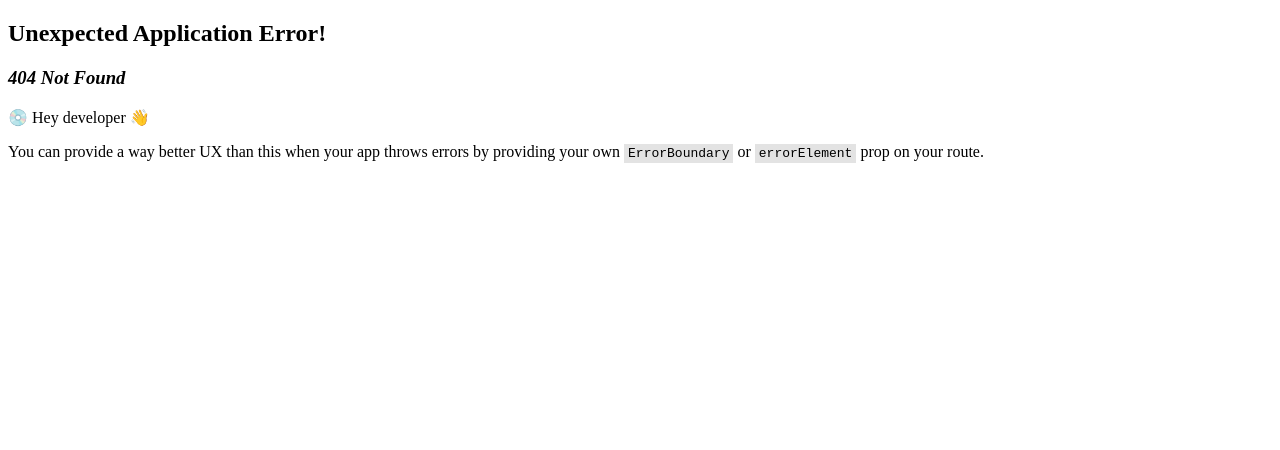
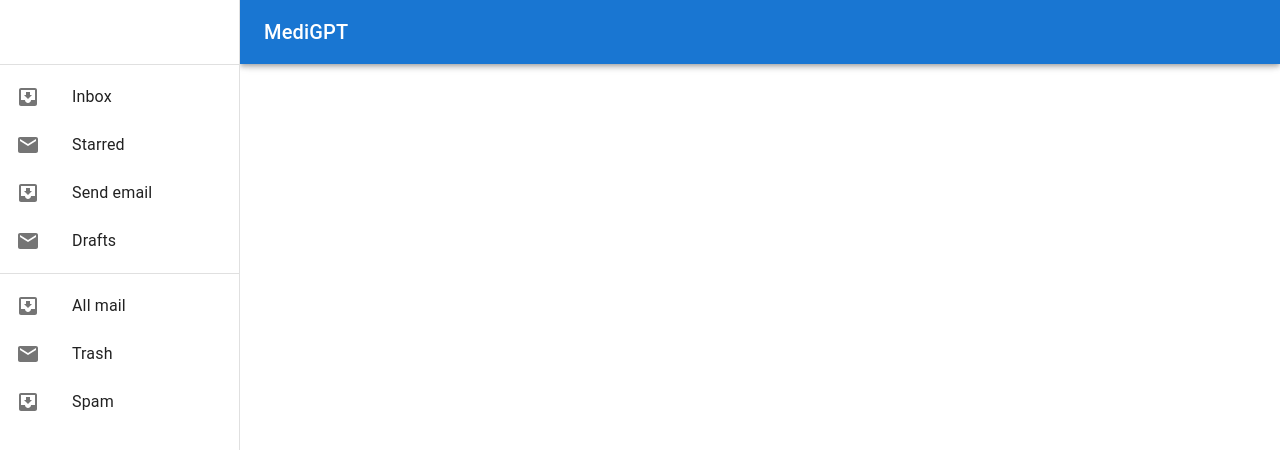
Before and after one commit to ArpDark/Medigpt, a React (Vite) app: page /header in a window 1280 px wide. Before the commit this address had no page. Shown: the top 450 px of the page. Built offline with nearby package versions, Linux system fonts and the light colour scheme; a web font is replaced by a local one.

Commit message:
Header commited

```diff
--- a/package.json
+++ b/package.json
@@ -13,6 +13,7 @@
     "@emotion/react": "^11.11.4",
     "@emotion/styled": "^11.11.0",
     "@fontsource/roboto": "^5.0.8",
+    "@mui/icons-material": "^5.15.11",
     "@mui/material": "^5.15.11",
     "@mui/styled-engine-sc": "^6.0.0-alpha.17",
     "react": "^18.2.0",
--- a/src/App.jsx
+++ b/src/App.jsx
@@ -10,6 +10,7 @@
     <Route path='/' element={<Landing/>}/>
     <Route path='/signup' element={<SignUp/>}/>
     <Route path='/signin' element={<Signin/>}/>
+    <Route path='/header' element={<Header/>}/>
     </Route>
   )
 )
--- a/src/components/Header/Header.jsx
+++ b/src/components/Header/Header.jsx
@@ -1,18 +1,199 @@
 import React from "react";
-export default function Header(){
-  return(
-    <div className="flex justify-between px-6 py-5 bg-zinc-500 text-white sticky items-center">
-      <div className="Logo">
-         Logo
-      </div>
-      <div className="font-titlefamily">
-        <h3>
+// export default function Header(){
+//   return(
+//     <div className="flex justify-between px-6 py-5 bg-zinc-500 text-white sticky items-center">
+//       <div className="Logo">
+//          Logo
+//       </div>
+//       <div className="font-titlefamily">
+//         <h3>
+//             MediGPT
+//         </h3>
+//       </div>
+//       <div>
+//         <button className="rounded-md bg-red-400 px-2 py-1">Logout</button>
+//       </div>
+//     </div>
+
+//   )
+// }
+// import * as React from 'react';
+import PropTypes from 'prop-types';
+import AppBar from '@mui/material/AppBar';
+import Box from '@mui/material/Box';
+import CssBaseline from '@mui/material/CssBaseline';
+import Divider from '@mui/material/Divider';
+import Drawer from '@mui/material/Drawer';
+import IconButton from '@mui/material/IconButton';
+import InboxIcon from '@mui/icons-material/MoveToInbox';
+import List from '@mui/material/List';
+import ListItem from '@mui/material/ListItem';
+import ListItemButton from '@mui/material/ListItemButton';
+import ListItemIcon from '@mui/material/ListItemIcon';
+import ListItemText from '@mui/material/ListItemText';
+import MailIcon from '@mui/icons-material/Mail';
+import MenuIcon from '@mui/icons-material/Menu';
+import Toolbar from '@mui/material/Toolbar';
+import Typography from '@mui/material/Typography';
+
+const drawerWidth = 240;
+
+function Header(props) {
+  const { window } = props;
+  const [mobileOpen, setMobileOpen] = React.useState(false);
+  const [isClosing, setIsClosing] = React.useState(false);
+
+  const handleDrawerClose = () => {
+    setIsClosing(true);
+    setMobileOpen(false);
+  };
+
+  const handleDrawerTransitionEnd = () => {
+    setIsClosing(false);
+  };
+
+  const handleDrawerToggle = () => {
+    if (!isClosing) {
+      setMobileOpen(!mobileOpen);
+    }
+  };
+
+  const drawer = (
+    <div>
+      <Toolbar />
+      <Divider />
+      <List>
+        {['Inbox', 'Starred', 'Send email', 'Drafts'].map((text, index) => (
+          <ListItem key={text} disablePadding>
+            <ListItemButton>
+              <ListItemIcon>
+                {index % 2 === 0 ? <InboxIcon /> : <MailIcon />}
+              </ListItemIcon>
+              <ListItemText primary={text} />
+            </ListItemButton>
+          </ListItem>
+        ))}
+      </List>
+      <Divider />
+      <List>
+        {['All mail', 'Trash', 'Spam'].map((text, index) => (
+          <ListItem key={text} disablePadding>
+            <ListItemButton>
+              <ListItemIcon>
+                {index % 2 === 0 ? <InboxIcon /> : <MailIcon />}
+              </ListItemIcon>
+              <ListItemText primary={text} />
+            </ListItemButton>
+          </ListItem>
+        ))}
+      </List>
+    </div>
+  );
+
+  // Remove this const when copying and pasting into your project.
+  const container = window !== undefined ? () => window().document.body : undefined;
+
+  return (
+    <Box sx={{ display: 'flex' }}>
+      <CssBaseline />
+      <AppBar
+        position="fixed"
+        sx={{
+          width: { sm: `calc(100% - ${drawerWidth}px)` },
+          ml: { sm: `${drawerWidth}px` },
+        }}
+      >
+        <Toolbar>
+          <IconButton
+            color="inherit"
+            aria-label="open drawer"
+            edge="start"
+            onClick={handleDrawerToggle}
+            sx={{ mr: 2, display: { sm: 'none' } }}
+          >
+            <MenuIcon />
+          </IconButton>
+          <Typography variant="h6" noWrap component="div">
             MediGPT
-        </h3>
-      </div>
-      <div>
-        <button className="rounded-md bg-red-400 px-2 py-1">Logout</button>
-      </div>
-    </div>
-  )
+          </Typography>
+        </Toolbar>
+      </AppBar>
+      <Box
+        component="nav"
+        sx={{ width: { sm: drawerWidth }, flexShrink: { sm: 0 } }}
+        aria-label="mailbox folders"
+      >
+        {/* The implementation can be swapped with js to avoid SEO duplication of links. */}
+        <Drawer
+          container={container}
+          variant="temporary"
+          open={mobileOpen}
+          onTransitionEnd={handleDrawerTransitionEnd}
+          onClose={handleDrawerClose}
+          ModalProps={{
+            keepMounted: true, // Better open performance on mobile.
+          }}
+          sx={{
+            display: { xs: 'block', sm: 'none' },
+            '& .MuiDrawer-paper': { boxSizing: 'border-box', width: drawerWidth },
+          }}
+        >
+          {drawer}
+        </Drawer>
+        <Drawer
+          variant="permanent"
+          sx={{
+            display: { xs: 'none', sm: 'block' },
+            '& .MuiDrawer-paper': { boxSizing: 'border-box', width: drawerWidth },
+          }}
+          open
+        >
+          {drawer}
+        </Drawer>
+      </Box>
+      {/* <Box
+        component="main"
+        sx={{ flexGrow: 1, p: 3, width: { sm: `calc(100% - ${drawerWidth}px)` } }}
+      >
+        <Toolbar />
+        <Typography paragraph>
+          Lorem ipsum dolor sit amet, consectetur adipiscing elit, sed do eiusmod
+          tempor incididunt ut labore et dolore magna aliqua. Rhoncus dolor purus non
+          enim praesent elementum facilisis leo vel. Risus at ultrices mi tempus
+          imperdiet. Semper risus in hendrerit gravida rutrum quisque non tellus.
+          Convallis convallis tellus id interdum velit laoreet id donec ultrices.
+          Odio morbi quis commodo odio aenean sed adipiscing. Amet nisl suscipit
+          adipiscing bibendum est ultricies integer quis. Cursus euismod quis viverra
+          nibh cras. Metus vulputate eu scelerisque felis imperdiet proin fermentum
+          leo. Mauris commodo quis imperdiet massa tincidunt. Cras tincidunt lobortis
+          feugiat vivamus at augue. At augue eget arcu dictum varius duis at
+          consectetur lorem. Velit sed ullamcorper morbi tincidunt. Lorem donec massa
+          sapien faucibus et molestie ac.
+        </Typography>
+        <Typography paragraph>
+          Consequat mauris nunc congue nisi vitae suscipit. Fringilla est ullamcorper
+          eget nulla facilisi etiam dignissim diam. Pulvinar elementum integer enim
+          neque volutpat ac tincidunt. Ornare suspendisse sed nisi lacus sed viverra
+          tellus. Purus sit amet volutpat consequat mauris. Elementum eu facilisis
+          sed odio morbi. Euismod lacinia at quis risus sed vulputate odio. Morbi
+          tincidunt ornare massa eget egestas purus viverra accumsan in. In hendrerit
+          gravida rutrum quisque non tellus orci ac. Pellentesque nec nam aliquam sem
+          et tortor. Habitant morbi tristique senectus et. Adipiscing elit duis
+          tristique sollicitudin nibh sit. Ornare aenean euismod elementum nisi quis
+          eleifend. Commodo viverra maecenas accumsan lacus vel facilisis. Nulla
+          posuere sollicitudin aliquam ultrices sagittis orci a.
+        </Typography>
+      </Box> */}
+    </Box>
+  );
 }
+
+Header.propTypes = {
+  /**
+   * Injected by the documentation to work in an iframe.
+   * Remove this when copying and pasting into your project.
+   */
+  window: PropTypes.func,
+};
+
+export default Header;
```
Also changed, not shown: 1 other file (tests, documents, lock files or other folders).
